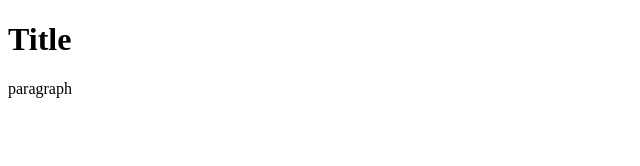
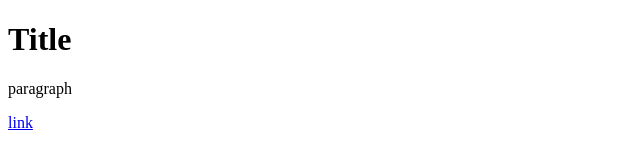
Before and after one commit to YuriFabioSanches/git-class, a plain HTML site: page index.html in a window 1280 px wide. Shown: the full height of the page, 0-640 px from the left. Drawn offline with Linux system fonts and the light colour scheme.

Commit message:
add a link

```diff
--- a/index.html
+++ b/index.html
@@ -8,5 +8,6 @@
 <body>
     <h1>Title</h1>
     <p>paragraph</p>
+    <a href="#">link</a>
 </body>
 </html>
```
